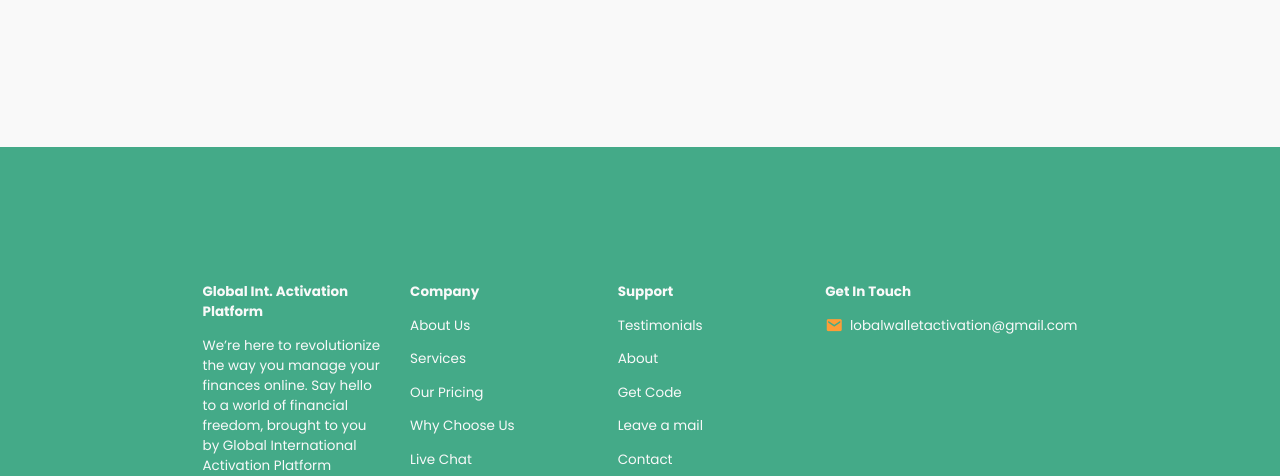
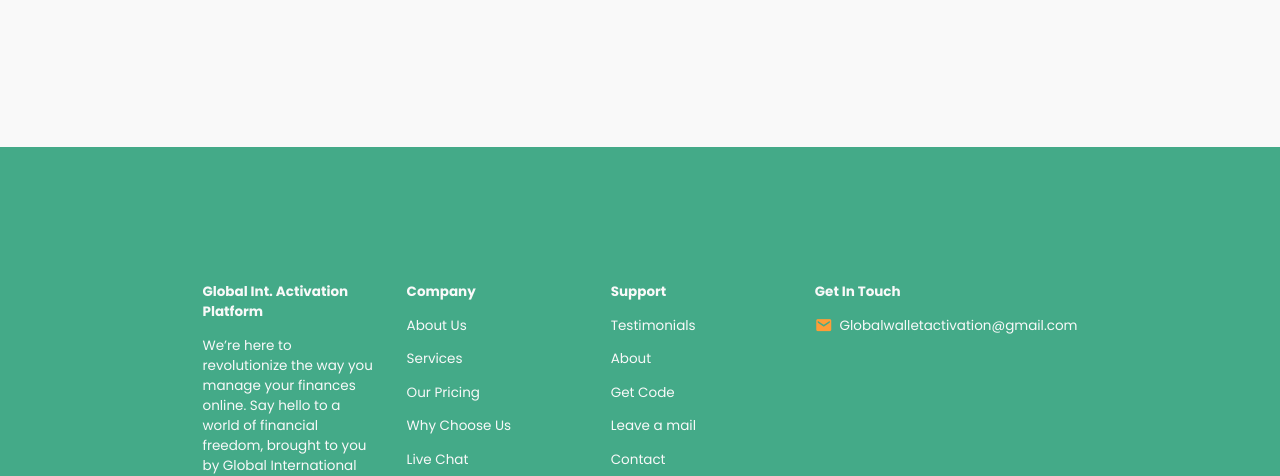
Before and after one commit to Nelkeys/Global-Int., a plain HTML site: page index.html in a window 1280 px wide. Shown: the part 6533-7009 px from the top of the page. Drawn offline with nearby package versions, Linux system fonts and the light colour scheme.

Commit message:
Few touches

```diff
--- a/index.html
+++ b/index.html
@@ -464,7 +464,7 @@
             <div class="f-mail">
                 <p>
                     <i class='bx bxs-envelope'></i>
-                    <a href="mailto:lobalwalletactivation@gmail.com">lobalwalletactivation@gmail.com</a>
+                    <a href="mailto:globalwalletactivation@gmail.com">Globalwalletactivation@gmail.com</a>
                 </p>
 
             </div>
```
